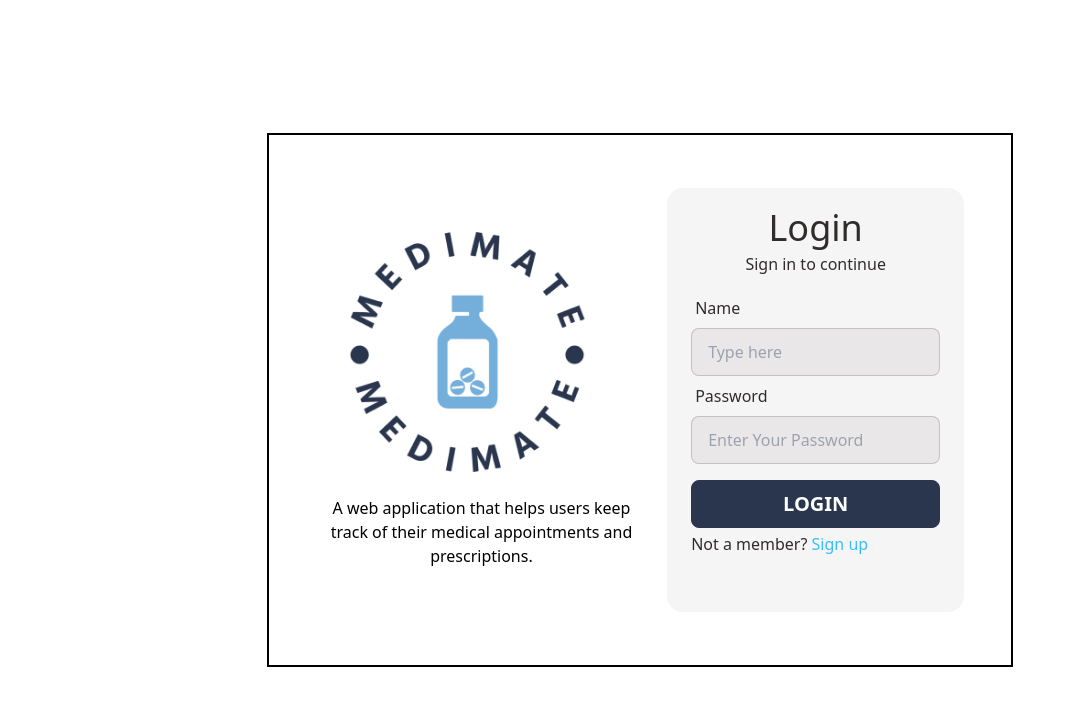
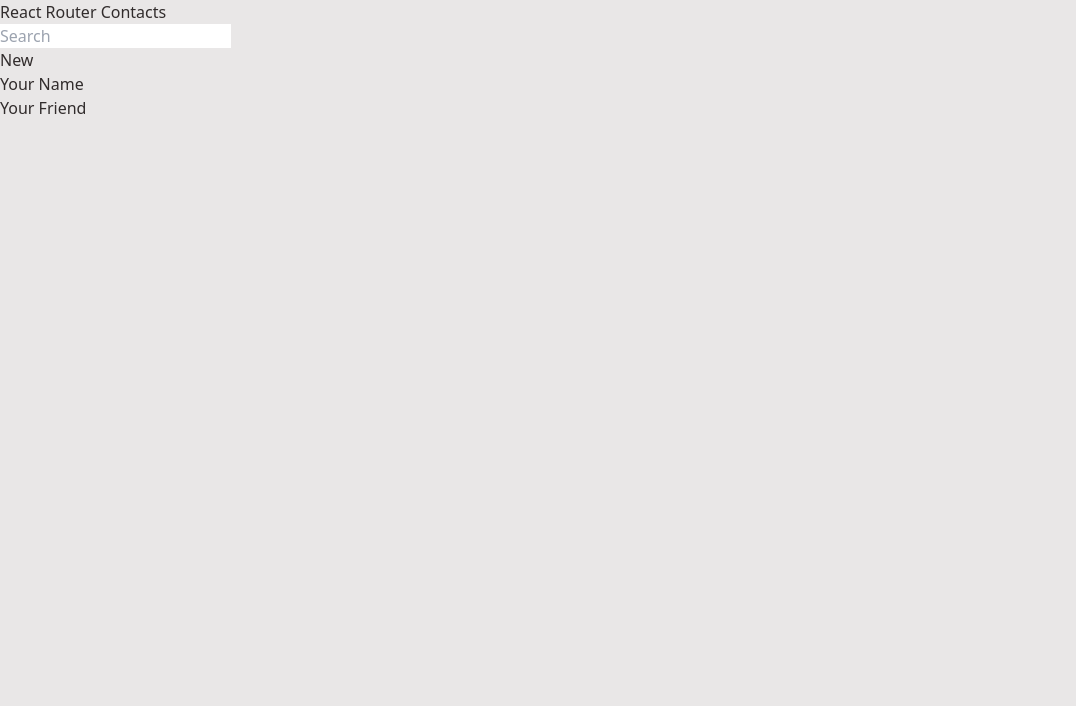
Before and after one commit to Neuroleptique/Medical-Tracker, a React (Create React App) app in the folder client/: page / in a window 1280 px wide. Shown: the top 706 px of the page, without its empty margins (0-1076 px from the left). Built offline with nearby package versions, Linux system fonts and the light colour scheme.

Commit message:
updated the issues

```diff
--- a/client/package.json
+++ b/client/package.json
@@ -9,6 +9,7 @@
     "daisyui": "^2.51.3",
     "react": "^18.2.0",
     "react-dom": "^18.2.0",
+    "react-router-dom": "^6.9.0",
     "react-scripts": "5.0.1",
     "web-vitals": "^2.1.4"
   },
--- a/client/src/Components/Login.jsx
+++ b/client/src/Components/Login.jsx
@@ -1,4 +1,6 @@
 import React from 'react'
+import { Link } from "react-router-dom";
+
 
 function Login(props) {
   return (
@@ -38,10 +40,10 @@ function Login(props) {
     </form>
     <span>
       <p>
-        {props.memberText}{" "}
-        <a href="#" className="link-info">
+        {props.memberText}
+        <Link to={props.link} className="link-info">
          {props.linkText}
-        </a>
+        </Link>
       </p>
     </span>
   </div>
--- /dev/null
+++ b/client/src/Error-page.jsx
@@ -0,0 +1,16 @@
+import { useRouteError } from "react-router-dom";
+
+export default function ErrorPage() {
+  const error = useRouteError();
+  console.error(error);
+
+  return (
+    <div id="error-page">
+      <h1>Oops!</h1>
+      <p>Sorry, an unexpected error has occurred.</p>
+      <p>
+        <i>{error.statusText || error.message}</i>
+      </p>
+    </div>
+  );
+}
--- a/client/src/index.js
+++ b/client/src/index.js
@@ -1,13 +1,36 @@
 import React from 'react';
 import ReactDOM from 'react-dom/client';
 import './index.css';
-import App from './App';
+import {
+  createBrowserRouter,
+  RouterProvider,
+} from "react-router-dom";
+import Root from './routes/root';
+import ErrorPage from './Error-page';
+import LoginPage from './routes/LoginPage'
+import Signup from './routes/Signup'
+const router = createBrowserRouter([
+  {
+    path: "/",
+    element: <Root/>,
+    errorElement:<ErrorPage/>,
+  },
+  {
+    path:"/login",
+    element:<LoginPage/>
+  },
+  {
+    path:"/signup",
+    element:<Signup/>
+  }
+]);
+// import App from './App';
 // import reportWebVitals from './reportWebVitals';
 
 const root = ReactDOM.createRoot(document.getElementById('root'));
 root.render(
   <React.StrictMode>
-    <App />
+    <RouterProvider router={router}/>
   </React.StrictMode>
 );
 
--- a/client/src/Signup.jsx
+++ b/client/src/routes/LoginPage.jsx
@@ -1,16 +1,20 @@
 import React from "react";
-import Login from "./Components/Login";
+import Login from "../Components/Login";
+
 function LoginPage() {
   return (
     <div className="h-screen flex bg-white justify-center items-center">
       <div className="w-7/12 h-4/6 border-2 flex justify-center items-center h-70 border-black">
         <div className="w-6/12 flex flex-col items-center text-center">
           <span className="logo-section ">
-            <img className="w-11/12 mb-6 " src="../med1.png" alt="" />
+            <img className="w-11/12 mb-6 " src="../medimate2.png" alt="Login Logo" />
           </span>
-
+          <span className="text-black w-10/12">
+            A web application that helps users keep track of their medical
+            appointments and prescriptions.
+          </span>
         </div>
-       <Login title="Signup" buttonText="CREATE ACCOUNT" memberText="Already a member?" linkText="Sign in"></Login>
+       <Login title="Login" buttonText="LOGIN" memberText="Not a member?" linkText="Sign up" link="../signup"></Login>
       </div>
     </div>
   );
--- /dev/null
+++ b/client/src/routes/Signup.jsx
@@ -0,0 +1,19 @@
+import React from "react";
+import Login from "../Components/Login";
+function LoginPage() {
+  return (
+    <div className="h-screen flex bg-white justify-center items-center">
+      <div className="w-7/12 h-4/6 border-2 flex justify-center items-center h-70 border-black">
+        <div className="w-6/12 flex flex-col items-center text-center">
+          <span className="logo-section ">
+            <img className="w-11/12 mb-6 " src="../med1.png" alt="Signup Logo" />
+          </span>
+
+        </div>
+       <Login title="Signup" buttonText="CREATE ACCOUNT" memberText="Already a member?" linkText="Sign in" link="/login"></Login>
+      </div>
+    </div>
+  );
+}
+
+export default LoginPage;
--- /dev/null
+++ b/client/src/routes/root.jsx
@@ -0,0 +1,43 @@
+export default function Root() {
+    return (
+      <>
+        <div id="sidebar">
+          <h1>React Router Contacts</h1>
+          <div>
+            <form id="search-form" role="search">
+              <input
+                id="q"
+                aria-label="Search contacts"
+                placeholder="Search"
+                type="search"
+                name="q"
+              />
+              <div
+                id="search-spinner"
+                aria-hidden
+                hidden={true}
+              />
+              <div
+                className="sr-only"
+                aria-live="polite"
+              ></div>
+            </form>
+            <form method="post">
+              <button type="submit">New</button>
+            </form>
+          </div>
+          <nav>
+            <ul>
+              <li>
+                <a href={`/contacts/1`}>Your Name</a>
+              </li>
+              <li>
+                <a href={`/contacts/2`}>Your Friend</a>
+              </li>
+            </ul>
+          </nav>
+        </div>
+        <div id="detail"></div>
+      </>
+    );
+  }
```
Also changed, not shown: 1 other file (tests, documents, lock files or other folders).
